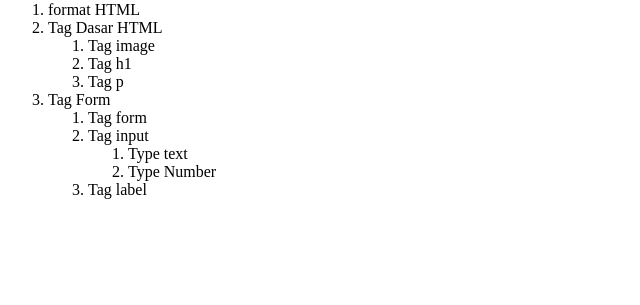
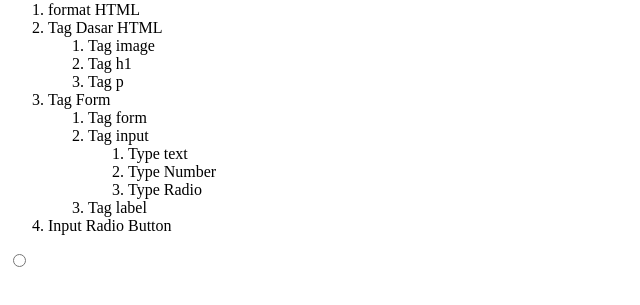
Before and after one commit to AfifHernanda/Bootcamp-repo, a plain HTML site: page Blog_Tugas1.html in a window 1280 px wide. Shown: the part 79-384 px from the top of the page, without its empty margins (0-640 px from the left). Drawn offline with Linux system fonts and the light colour scheme.

Commit message:
Update 2

```diff
--- a/Blog_Tugas1.html
+++ b/Blog_Tugas1.html
@@ -25,11 +25,17 @@
                 <ol>
                     <li>Type text</li>
                     <li>Type Number</li>
+                    <li>Type Radio</li>
                 </ol>
                 <li>Tag label</li>
             </ol>
+            <li>Input Radio Button</li>
         </ol>
-
+        <form action="">
+            <label for="radio"></label>
+            <input type="radio">
+            <label for=""></label>
+        </form>
         <script src="" async defer></script>
     </body>
 </html>
```
